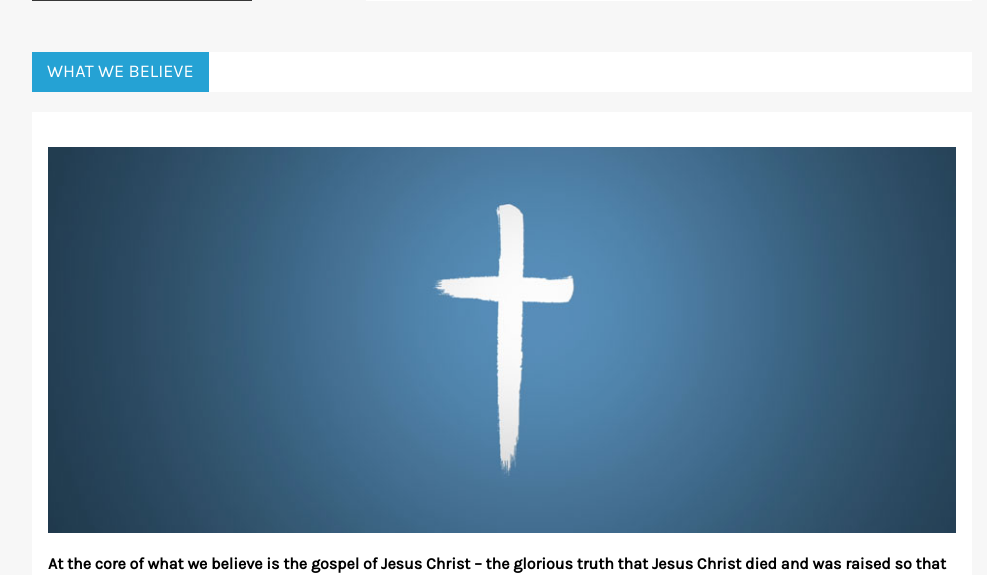
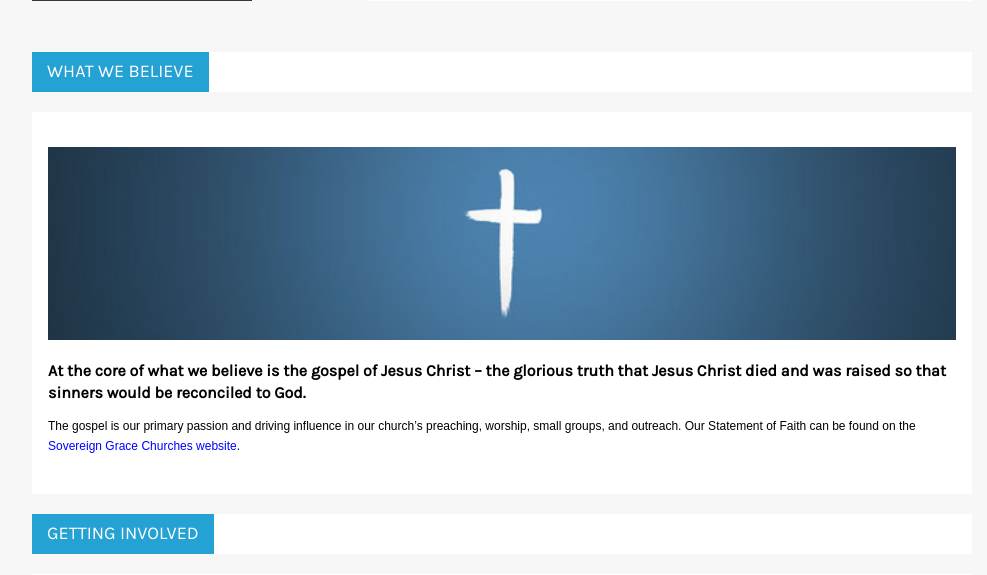
Before and after one commit to nukeulis/gracechurch, a PHP site: page /about.php in a window 1280 px wide. Shown: the part 219-794 px from the top of the page, without its empty margins (138-1125 px from the left). Run offline with PHP 8.4, Linux system fonts and the light colour scheme; some web fonts are replaced.

Commit message:
Updated What We Believe Banner

```diff
--- a/about.php
+++ b/about.php
@@ -102,7 +102,7 @@
                     <h3 id="beliefs">What we believe</h3>
                 </div>
                 <div class="box bx1 tbox">
-                    <img src="images/About/What_We_Believe-Banner.jpg" alt="What we believe">
+                    <img style="width:100%;" src="images/About/What_We_Believe-Banner.jpg" alt="What we believe">
                     <br><br>
                     <p class="text1">At the core of what we believe is the gospel of Jesus Christ – the glorious truth that Jesus Christ died and was raised so that sinners would be reconciled to God.</p>
                     <p>The gospel is our primary passion and driving influence in our church’s preaching, worship, small groups, and outreach. Our Statement of Faith can be found on
```
Also changed, not shown: images/About/What_We_Believe-Banner.jpg.
